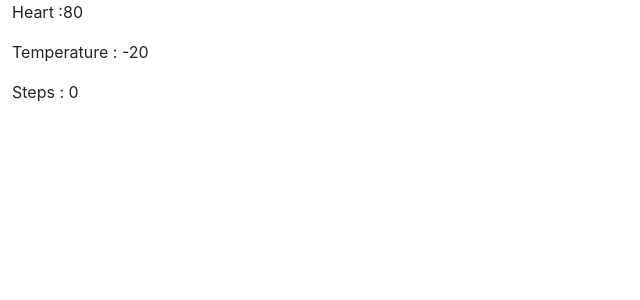
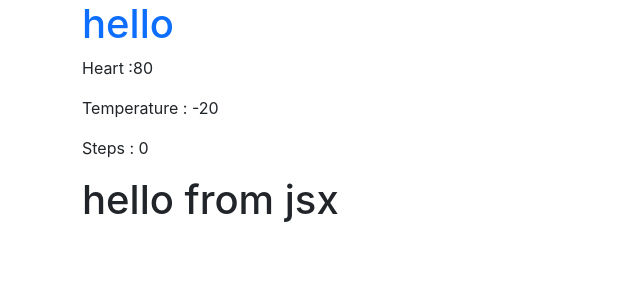
Before and after one commit to sauravBarua/digitous-react, a React (Create React App) app in the folder elsy/: page / in a window 1280 px wide. Shown: the top 300 px of the page, without its empty margins (0-640 px from the left). Built offline with nearby package versions, Linux system fonts and the light colour scheme.

Commit message:
add jsx file

```diff
--- a/elsy/public/index.html
+++ b/elsy/public/index.html
@@ -10,36 +10,16 @@
       content="Web site created using create-react-app"
     />
     <link rel="apple-touch-icon" href="%PUBLIC_URL%/logo192.png" />
-    <!--
-      manifest.json provides metadata used when your web app is installed on a
-      user's mobile device or desktop. See https://developers.google.com/web/fundamentals/web-app-manifest/
-    -->
+
     <link rel="manifest" href="%PUBLIC_URL%/manifest.json" />
-    <!--
-      Notice the use of %PUBLIC_URL% in the tags above.
-      It will be replaced with the URL of the `public` folder during the build.
-      Only files inside the `public` folder can be referenced from the HTML.
 
-      Unlike "/favicon.ico" or "favicon.ico", "%PUBLIC_URL%/favicon.ico" will
-      work correctly both with client-side routing and a non-root public URL.
-      Learn how to configure a non-root public URL by running `npm run build`.
-    -->
     <link href="https://cdn.jsdelivr.net/npm/bootstrap@5.0.0-beta1/dist/css/bootstrap.min.css" rel="stylesheet" integrity="sha384-giJF6kkoqNQ00vy+HMDP7azOuL0xtbfIcaT9wjKHr8RbDVddVHyTfAAsrekwKmP1" crossorigin="anonymous">
-<link href="https://fonts.googleapis.com/icon?family=Material+Icons" rel="stylesheet">
-    <title>React App</title>
+    <link href="https://fonts.googleapis.com/icon?family=Material+Icons" rel="stylesheet">
+    <title>Elsy App</title>
   </head>
   <body>
     <noscript>You need to enable JavaScript to run this app.</noscript>
     <div id="root"></div>
-    <!--
-      This HTML file is a template.
-      If you open it directly in the browser, you will see an empty page.
 
-      You can add webfonts, meta tags, or analytics to this file.
-      The build step will place the bundled scripts into the <body> tag.
-
-      To begin the development, run `npm start` or `yarn start`.
-      To create a production bundle, use `npm run build` or `yarn build`.
-    -->
   </body>
 </html>
--- a/elsy/src/App.css
+++ b/elsy/src/App.css
@@ -1,3 +1,7 @@
 h1{
   color: blue;
 }
+i{
+  font-size: 100px;
+  color: black;
+}
--- a/elsy/src/App.js
+++ b/elsy/src/App.js
@@ -1,6 +1,7 @@
 import React from "react";
+import Steps from "./components/steps";
 
-class Home extends React.Component {
+class App extends React.Component {
 	constantes ={
     tempMin:-20,
     tempMax: 40,
@@ -12,17 +13,17 @@ class Home extends React.Component {
 
   render() {
     return (
-			<div className="container-fluid">
+			<div className="container">
+        <h1 className="text-primary">hello</h1>
         <div className="row">
           <p>Heart :{this.constantes.heartMin} </p>
           <p>Temperature : {this.constantes.tempMin} </p>
           <p>Steps : {this.constantes.stepsMin} </p>
+          <Steps/>
         </div>
-
-
 			</div>
 		)
   };
 }
 
-export default Home;
+export default App;
--- /dev/null
+++ b/elsy/src/components/steps.jsx
@@ -0,0 +1,14 @@
+import React from "react";
+
+export class Steps extends React.Component {
+  render() {
+    return (
+      <div className="box, col-sm-3 col-6">
+          <h1>hello from jsx</h1>
+          <i className="directions_walk"></i>
+      </div>
+    );
+  }
+}
+
+export default Steps;
```
Also changed, not shown: 1 other file (tests, documents, lock files or other folders).
